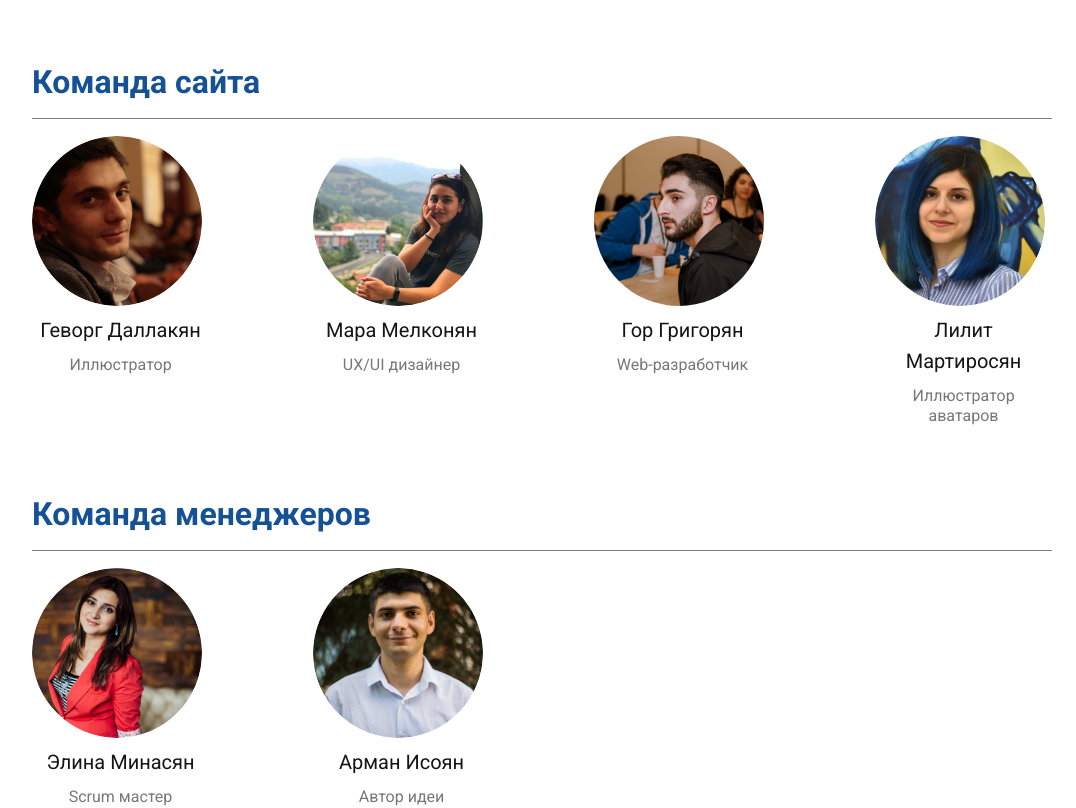
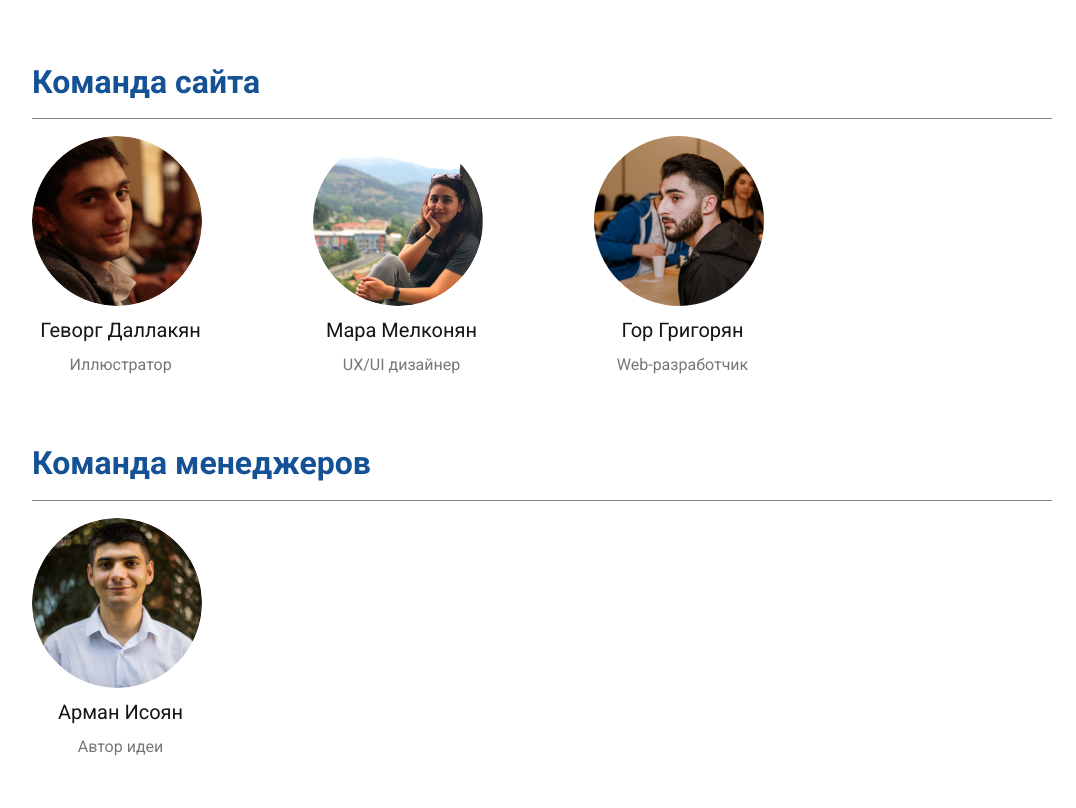
Before and after one commit to imapagan/appinv_front, a Vue app: page /team in a window 1280 px wide. Shown: the part 1000-1808 px from the top of the page, without its empty margins (98-1174 px from the left). Built offline with nearby package versions, Linux system fonts and the light colour scheme; what vue-yandex-metrika would draw is missing.

Commit message:
refactor: add new Team member

```diff
--- a/src/views/Team.vue
+++ b/src/views/Team.vue
@@ -73,12 +73,12 @@ export default {
         image: require("@/assets/img/team-11.jpg"),
         name: "Гор Григорян",
         role: "Web-разработчик"
-      },
-      {
-        image: require("@/assets/img/team-12.png"),
-        name: "Лилит Мартиросян",
-        role: "Иллюстратор аватаров"
       }
+      // {
+      //   image: require("@/assets/img/team-12.png"),
+      //   name: "Лилит Мартиросян",
+      //   role: "Иллюстратор аватаров"
+      // }
     ],
     teamManagers: [
       // {
@@ -86,11 +86,11 @@ export default {
       //   name: "Милана Сугян",
       //   role: "Внешние связи"
       // },
-      {
-        image: require("@/assets/img/team-14.png"),
-        name: "Элина Минасян",
-        role: "Scrum мастер"
-      },
+      // {
+      //   image: require("@/assets/img/team-14.png"),
+      //   name: "Элина Минасян",
+      //   role: "Scrum мастер"
+      // },
       // {
       //   image: require("@/assets/img/team-15.jpg"),
       //   name: "Анна Нурбекян",
```
